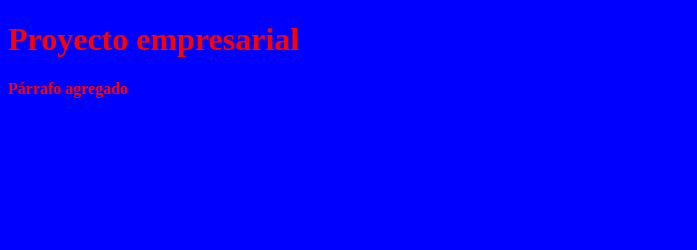
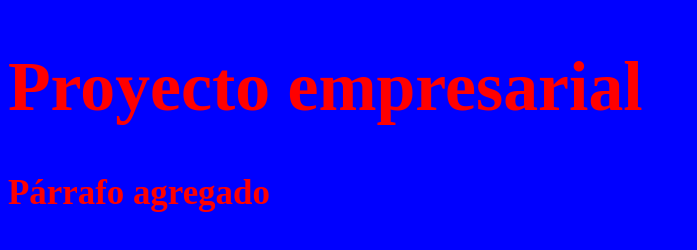
Before and after one commit to Cristian-Alvarez14/CursoGit, a plain HTML site: page index.html in a window 1280 px wide. Shown: the whole page, without its empty margins (0-697 px from the left). Drawn offline with Linux system fonts and the light colour scheme.

Commit message:
Update style.css

```diff
--- a/css/style.css
+++ b/css/style.css
@@ -2,4 +2,5 @@ body {
   background-color: #00f;
   font-weight: bold;
   color: #f00;
+  font-size:2.18rem;
 }
```
